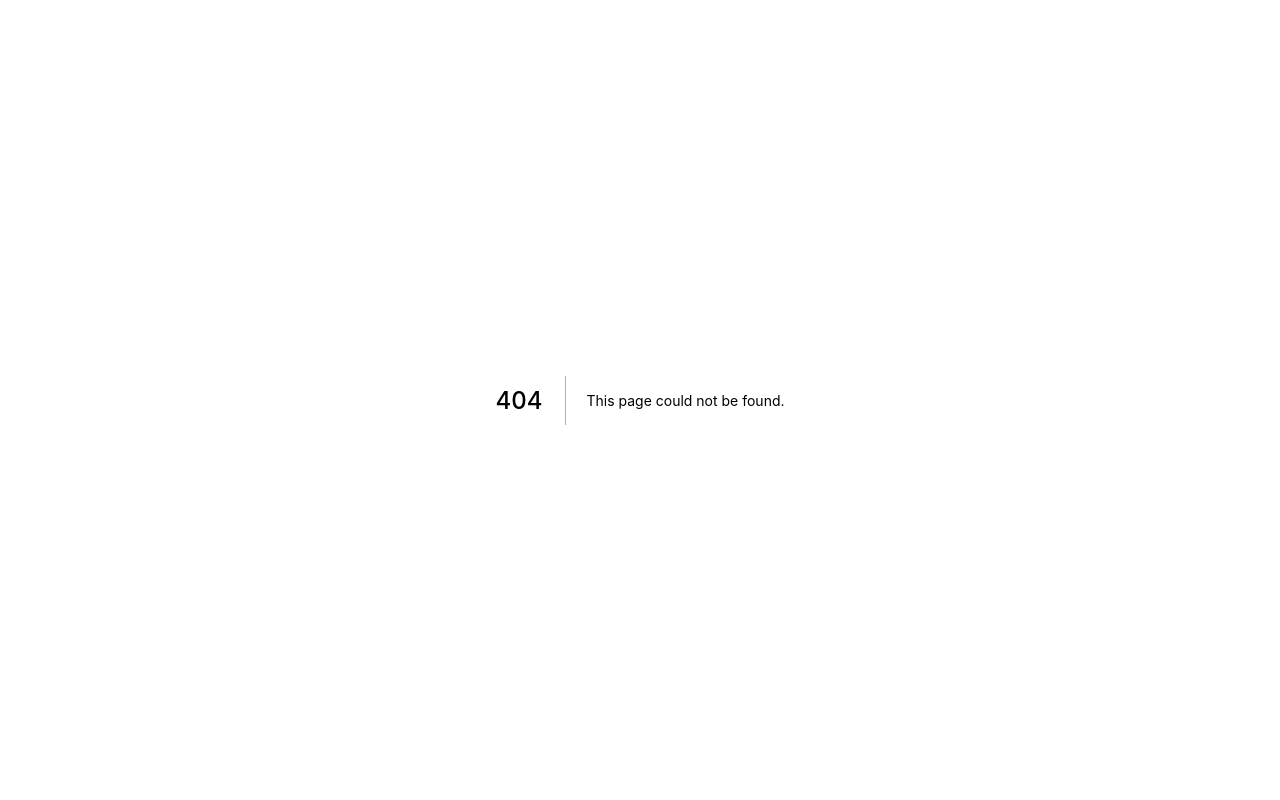
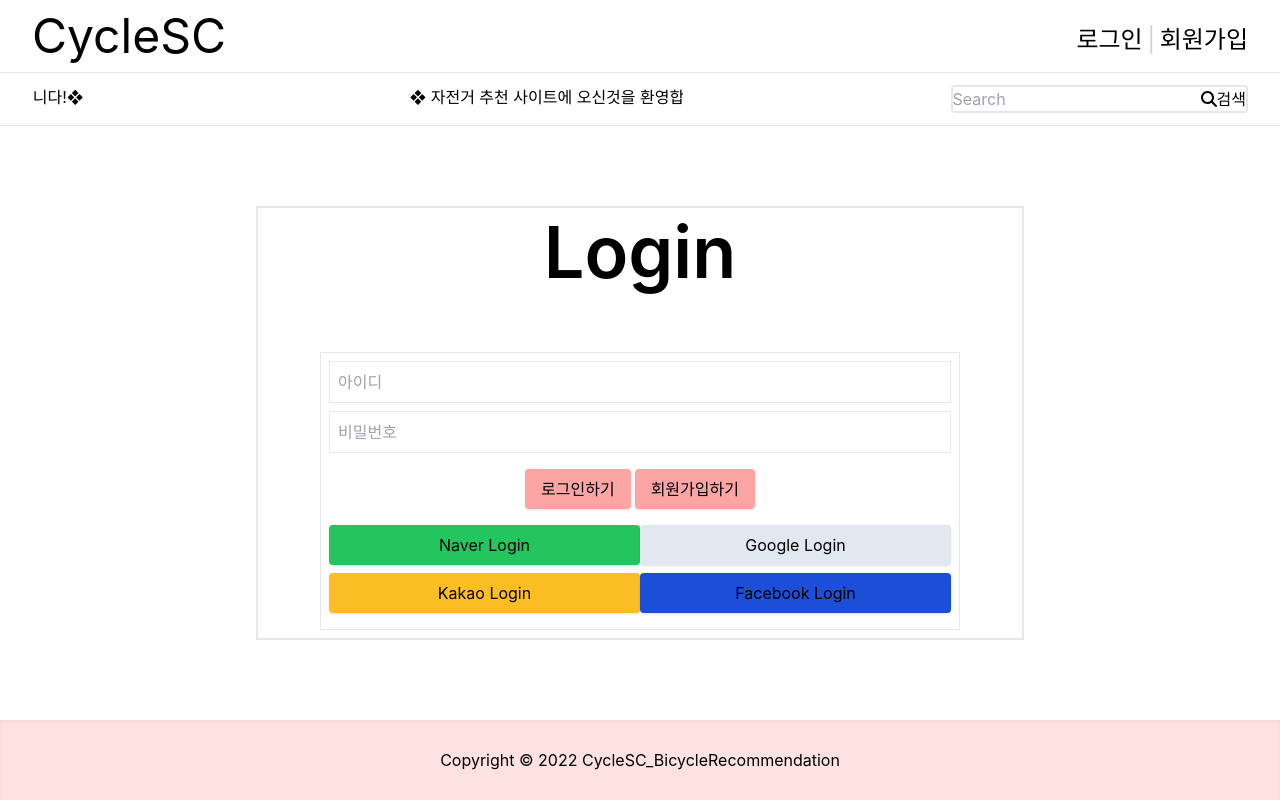
Before and after one commit to KittelLee/Bicycle, a Next.js app: page /login in a window 1280 px wide. Before the commit this address had no page. Built offline with nearby package versions, Linux system fonts and the light colour scheme.

Commit message:
ver0.0.5

```diff
--- a/pages/components/Layout.js
+++ b/pages/components/Layout.js
@@ -15,6 +15,7 @@ export default function Layout({ title, children }) {
         <meta name="author" content="FactorTeam" />
         <link rel="icon" href="/favicon.ico" />
       </Head>
+      <div className="flex min-h-screen flex-col">
         <header>
           <nav className="flex px-8 py-3 justify-between">
             <Link href="/">
@@ -25,7 +26,7 @@ export default function Layout({ title, children }) {
                 <a className="text-2xl">로그인</a>
               </Link>
               &nbsp;<a className="text-2xl text-gray-300">|</a>&nbsp;
-            <Link href="/membership">
+              <Link href="/register">
                 <a className="text-2xl">회원가입</a>
               </Link>
             </div>
@@ -45,10 +46,11 @@ export default function Layout({ title, children }) {
           </div>
           <hr />
         </header>
-      <main>{children}</main>
+        <main className="container m-auto relative bottom-0">{children}</main>
         <footer className="flex h-20 justify-center items-center shadow-inner bg-red-100">
-        Copyright &copy; 2022 CycleSC_BicycleRecommendation
+          <p>Copyright &copy; 2022 CycleSC_BicycleRecommendation</p>
         </footer>
+      </div>
     </Fragment>
   );
 }
--- /dev/null
+++ b/pages/login.js
@@ -0,0 +1,75 @@
+import React from "react";
+import Layout from "./components/Layout";
+
+export default function login() {
+  return (
+    <Layout title="Login">
+      <div className="mx-auto max-w-screen-md px-2 py-2 border-2 border-solid">
+        <h1 className="mb-16 text-7xl text-center font-semibold">Login</h1>
+        <form className="border border-solid p-2 max-w-screen-sm mx-auto">
+          <div className="flex flex-col mb-4">
+            <input
+              type="id"
+              className="mb-2 p-2 border border-solid"
+              placeholder="아이디"
+            ></input>
+            <input
+              type="password"
+              className="p-2 border border-solid"
+              placeholder="비밀번호"
+            ></input>
+          </div>
+          <div className="flex mb-4 justify-center">
+            <div>
+              <button className="basic-button mx-0.5">로그인하기</button>
+            </div>
+            <div>
+              <button className="basic-button mx-0.5">회원가입하기</button>
+            </div>
+          </div>
+
+          <div className="flex justify-between">
+            <div className="mb-2 w-2/4">
+              <button
+                className="rounded bg-green-500 py-2 shadow outline-none hover:bg-green-600 active:bg-green-700 w-full"
+                type="button"
+                onClick="#"
+              >
+                Naver Login
+              </button>
+            </div>
+            <div className="mb-2 w-2/4">
+              <button
+                className="rounded bg-slate-200 py-2 shadow outline-none hover:bg-slate-300 active:bg-slate-400 w-full"
+                type="button"
+                onClick="#"
+              >
+                Google Login
+              </button>
+            </div>
+          </div>
+          <div className="flex justify-between">
+            <div className="mb-2 w-2/4">
+              <button
+                className="rounded bg-amber-400 py-2 shadow outline-none hover:bg-amber-500 active:bg-amber-600 w-full"
+                type="button"
+                onClick="#"
+              >
+                Kakao Login
+              </button>
+            </div>
+            <div className="mb-2 w-2/4">
+              <button
+                className="rounded bg-blue-700 py-2 shadow outline-none hover:bg-blue-800 active:bg-blue-900 w-full"
+                type="button"
+                onClick="#"
+              >
+                Facebook Login
+              </button>
+            </div>
+          </div>
+        </form>
+      </div>
+    </Layout>
+  );
+}
--- /dev/null
+++ b/pages/register.js
@@ -0,0 +1,10 @@
+import React from "react";
+import Layout from "./components/Layout";
+
+export default function register() {
+  return (
+    <Layout>
+      <div></div>
+    </Layout>
+  );
+}
--- a/styles/globals.css
+++ b/styles/globals.css
@@ -28,3 +28,8 @@ a {
     background: black;
   }
 }
+
+/* apply css */
+.basic-button {
+  @apply rounded bg-red-300 py-2 px-4 shadow outline-none hover:bg-red-400 active:bg-red-500;
+}
```
Lines whose indentation alone changed are shown as unchanged.
